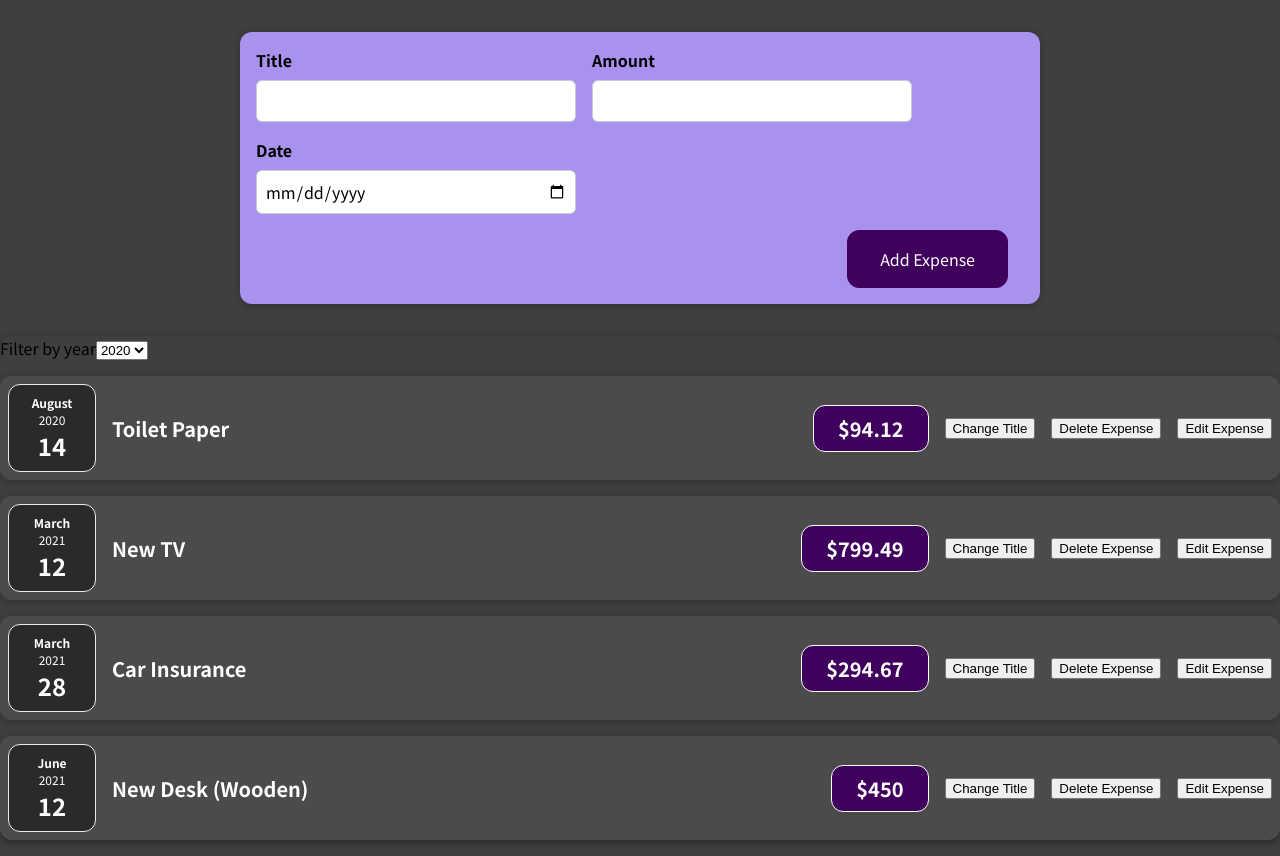
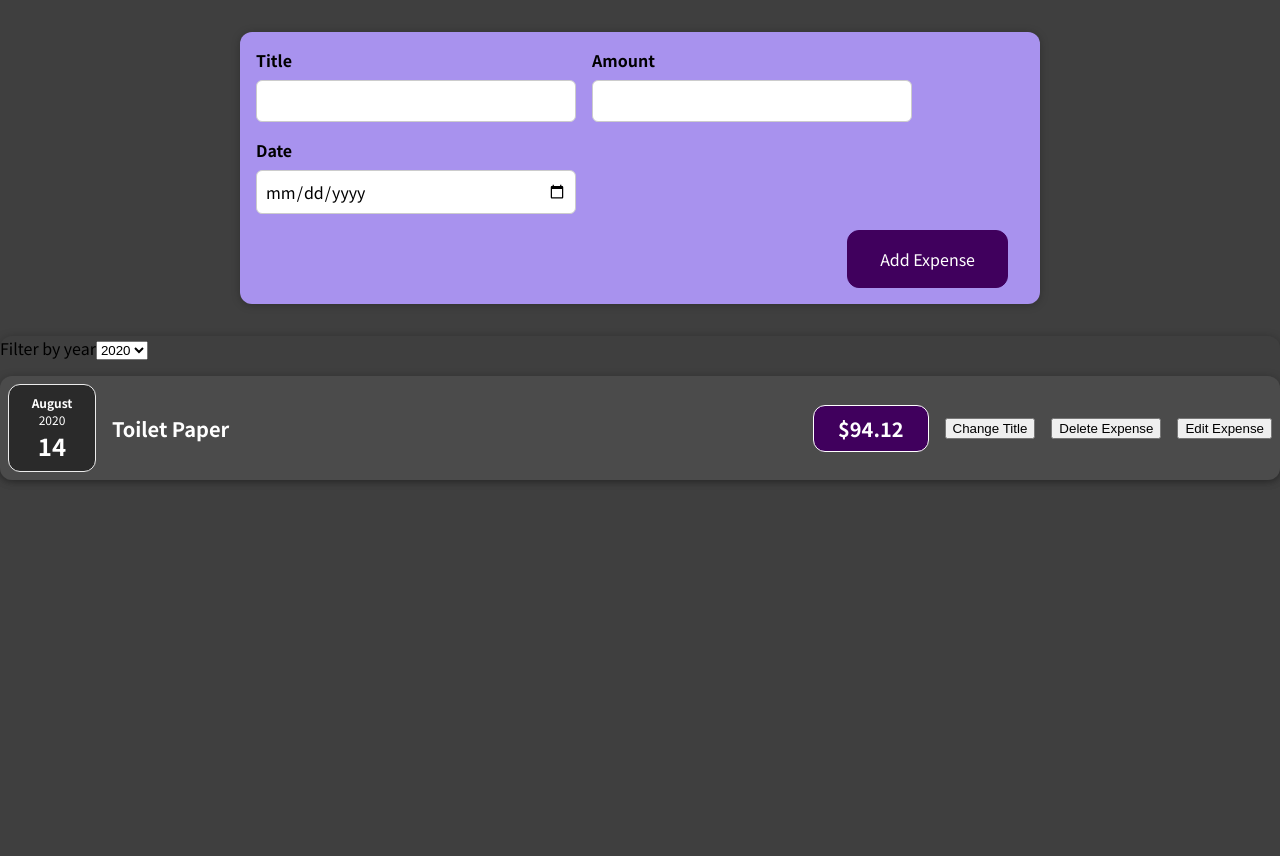
Before and after one commit to syeef-test/react_complete_guide, a React (Create React App) app: page / in a window 1280 px wide. After the commit the page ends 800 px from the top, so only its background shows below. Built offline with nearby package versions, Linux system fonts and the light colour scheme.

Commit message:
filtered expense succesfully

```diff
--- a/src/components/Expenses/Expense.js
+++ b/src/components/Expenses/Expense.js
@@ -10,6 +10,10 @@ const Expense = (props) => {
     setFilteredYear(selectedYear);
   };
 
+  const fileteredExpenses = props.items.filter((expense) => {
+    return expense.date.getFullYear().toString() === filteredYear;
+  });
+
   return (
     <Card className="expenses">
       <ExpensesFilter
@@ -17,7 +21,7 @@ const Expense = (props) => {
         onChangeFilter={filterChangeHandler}
       />
 
-      {props.items.map((expense) => (
+      {fileteredExpenses.map((expense) => (
         <ExpenseItem
           key={expense.id}
           title={expense.title}
```
